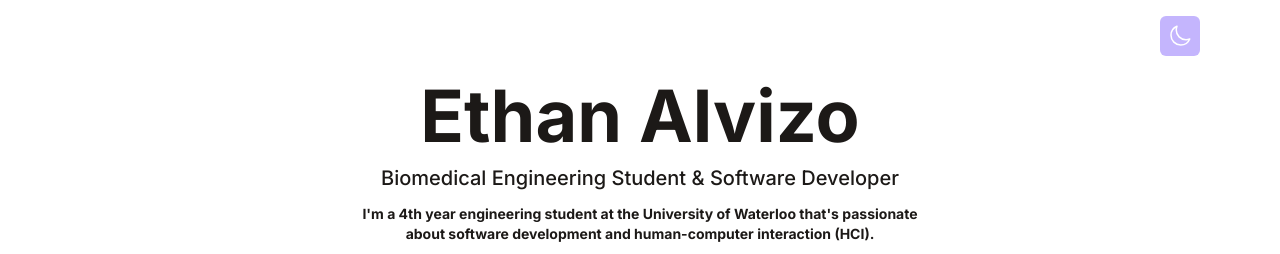
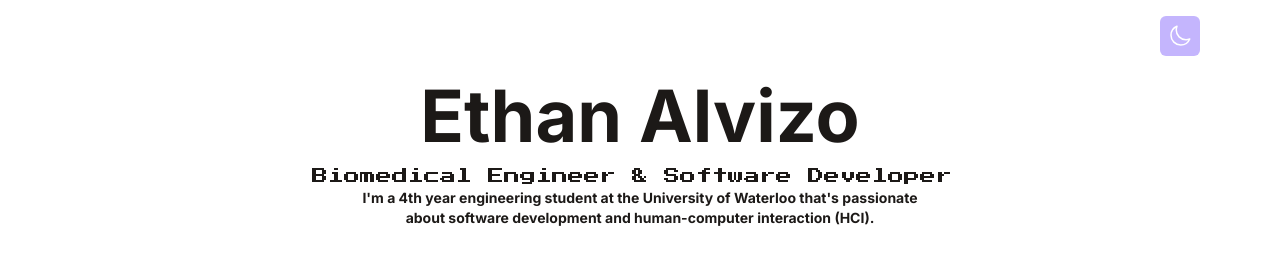
Before and after one commit to ethanalvizo/ethanalvizo.github.io, a React (Vite) app: page / in a window 1280 px wide. Shown: the top 254 px of the page. Built offline with nearby package versions, Linux system fonts and the light colour scheme.

Commit message:
Added retro font and typing animation

```diff
--- a/index.html
+++ b/index.html
@@ -5,10 +5,20 @@
     <link rel="icon" type="image/svg+xml" href="/vite.svg" />
     <meta name="viewport" content="width=device-width, initial-scale=1.0" />
     <title>Ethan's Portfolio</title>
-    <link rel="preconnect" href="https://fonts.googleapis.com">
-    <link rel="preconnect" href="https://fonts.gstatic.com" crossorigin>
-    <link href="https://fonts.googleapis.com/css2?family=Inter:wght@300;400;500;600;700&display=swap" rel="stylesheet">
-    <link rel="stylesheet" href="https://cdnjs.cloudflare.com/ajax/libs/font-awesome/6.1.1/css/all.min.css" />
+    <link rel="preconnect" href="https://fonts.googleapis.com" />
+    <link rel="preconnect" href="https://fonts.gstatic.com" crossorigin />
+    <link
+      href="https://fonts.googleapis.com/css2?family=Inter:wght@300;400;500;600;700&display=swap"
+      rel="stylesheet"
+    />
+    <link
+      href="https://fonts.googleapis.com/css2?family=Press+Start+2P&display=swap"
+      rel="stylesheet"
+    />
+    <link
+      rel="stylesheet"
+      href="https://cdnjs.cloudflare.com/ajax/libs/font-awesome/6.1.1/css/all.min.css"
+    />
   </head>
   <body>
     <div id="root"></div>
--- a/package.json
+++ b/package.json
@@ -14,7 +14,8 @@
   "dependencies": {
     "react": "^18.2.0",
     "react-dom": "^18.2.0",
-    "react-icons": "^4.7.1"
+    "react-icons": "^4.7.1",
+    "react-type-animation": "^2.1.2"
   },
   "devDependencies": {
     "@types/react": "^18.0.26",
--- a/src/components/Intro.jsx
+++ b/src/components/Intro.jsx
@@ -1,4 +1,5 @@
 import React from "react";
+import { TypeAnimation } from "react-type-animation";
 
 const Intro = () => {
   return (
@@ -6,19 +7,25 @@ const Intro = () => {
       <h1 className="text-4xl md:text-7xl mb-1 md:mb-3 font-bold">
         Ethan Alvizo
       </h1>
-      <p className="text-base md:text-xl mb-3 font-medium">
-        Biomedical Engineering Student & Software Developer
+      <p className=" font-press-start">
+        <TypeAnimation
+          sequence={["Biomedical Engineer", 1000, "Biomedical Engineer & Software Developer", 1000]}
+        />
       </p>
       <p className="text-sm max-w-xl mb-6 font-bold">
-        I'm a 4th year engineering student at the University of Waterloo
-        that's passionate about software development and human-computer interaction
+        I'm a 4th year engineering student at the University of Waterloo that's
+        passionate about software development and human-computer interaction
         (HCI).
       </p>
       <p className="text-sm max-w-xl mb-6 font-bold">
-        My expertise is in front-end web development with technologies like React. I can create responsive and visually appealing UIs for desktop/mobile applications. But I am still comfortable with back-end principles like creating REST APIs with Node/Express.
+        My expertise is in front-end web development with technologies like
+        React. I can create responsive and visually appealing UIs for
+        desktop/mobile applications. But I am still comfortable with back-end
+        principles like creating REST APIs with Node/Express.
       </p>
       <p className="text-sm max-w-xl mb-6 font-bold">
-        Currently, I'm learning more about AR/VR development with technologies like Unity. Check out my latest projects and experiences below!
+        Currently, I'm learning more about AR/VR development with technologies
+        like Unity. Check out my latest projects and experiences below!
       </p>
     </div>
   );
--- a/tailwind.config.cjs
+++ b/tailwind.config.cjs
@@ -1,12 +1,13 @@
 /** @type {import('tailwindcss').Config} */
 module.exports = {
   content: ["./index.html", "./src/**/*.{jsx, js}"],
-  darkMode: 'class',
+  darkMode: "class",
   theme: {
     extend: {
       fontFamily: {
-        inter: ['inter', 'serif']
-      }
+        inter: ['inter', 'serif'],
+        "press-start": ["'Press Start 2P'", "cursive"],
+      },
     },
   },
   plugins: [],
```
Also changed, not shown: 1 other file (tests, documents, lock files or other folders).
